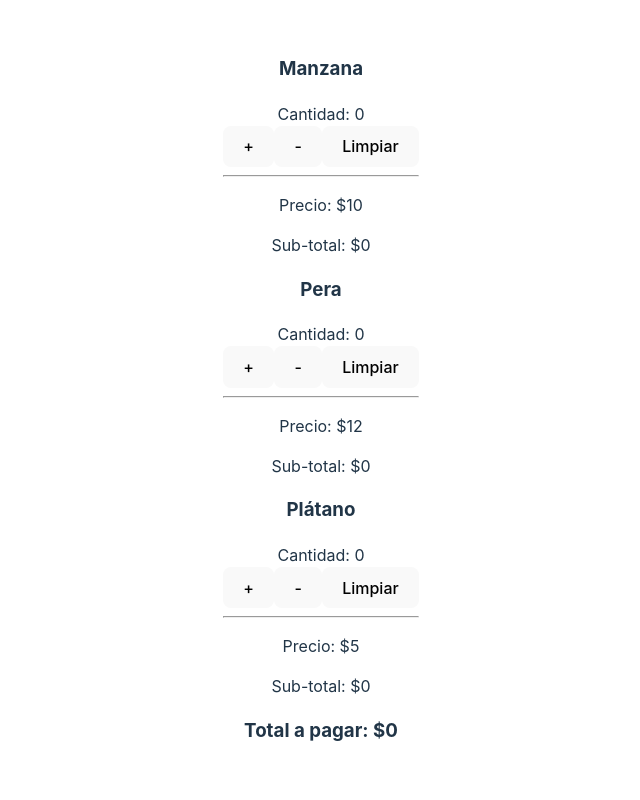
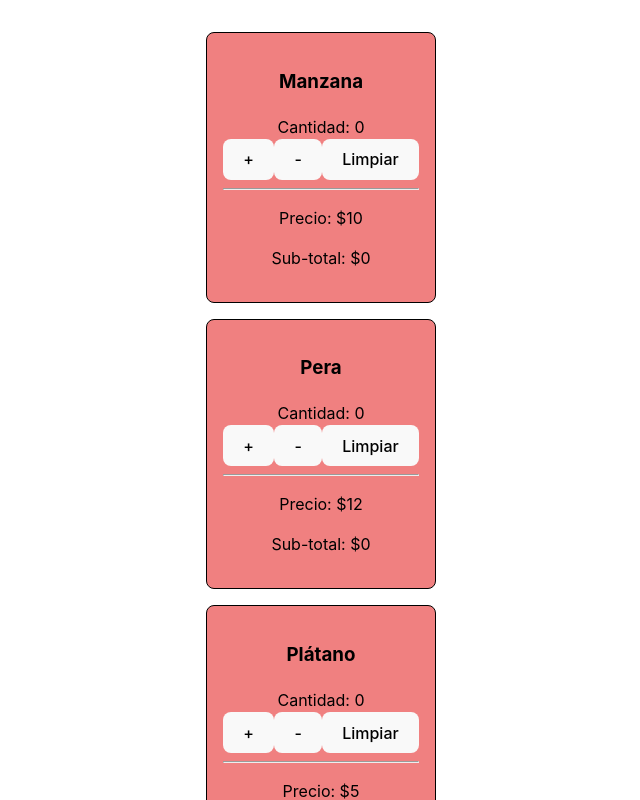
Before and after one commit to Elad10dev/ReactUnitveristy, a React app in the folder react-fundamentos/: page / in a window 1280 px wide. Shown: the top 800 px of the page, without its empty margins (319-959 px from the left). Built offline with nearby package versions, Linux system fonts and the light colour scheme; the HTML template or start-up script is replaced by a standard one.

Commit message:
se agregan leves estilos para ver funcionamiento del css

```diff
--- a/react-fundamentos/src/components/TarjetaFruta.jsx
+++ b/react-fundamentos/src/components/TarjetaFruta.jsx
@@ -1,8 +1,19 @@
 function TarjetaFruta({ name, price, cantidad, agregar, quitar, limpiar }) {
   const subtotal = price * cantidad;
+  const hasItem = cantidad > 0
+  const styles = {
+
+    border: '1px solid black',
+    marginBottom: '1rem',
+    borderRadius: '0.5rem',
+    padding: '1rem',
+    backgroundColor: hasItem ? 'seagreen' : 'lightcoral',
+    color: hasItem ? '#fff' : '#000',
+    transition: 'all 0.4s ease-in-out',
+  };
 
   return (
-      <div>
+    <div style={styles}>
       <h3>{name}</h3>
       <div>Cantidad: {cantidad}</div>
       <button onClick={agregar}>+</button>
```
Lines whose indentation alone changed are shown as unchanged.
